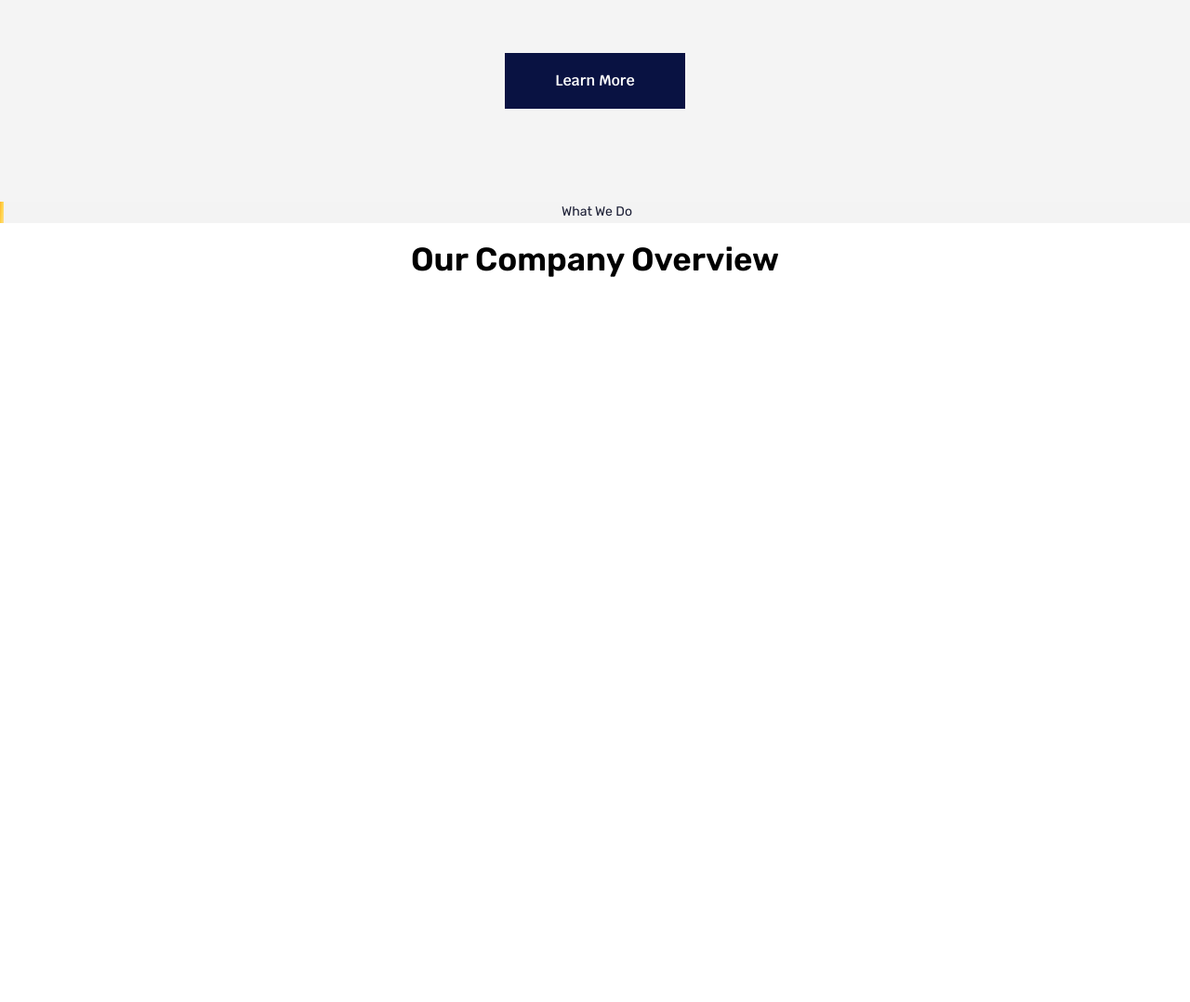
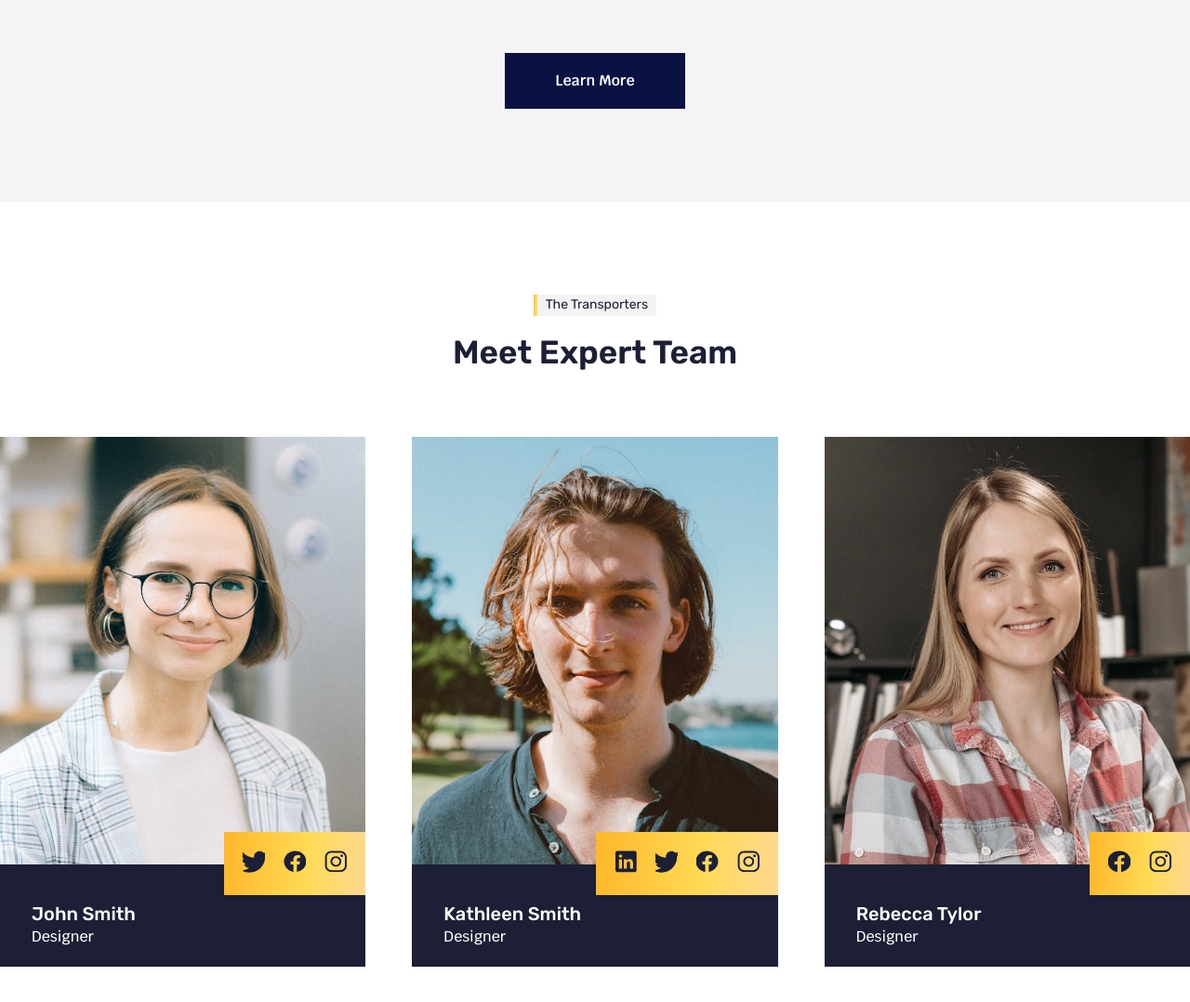
Before and after one commit to Mark2404/Transitflow, a plain HTML site: page pages/about.html in a window 1280 px wide. Shown: the part 2141-3219 px from the top of the page at 93% size. Before the commit the page ends 2441 px from the top, so only its background shows below. Drawn offline with Linux system fonts and the light colour scheme.

Commit message:
Expert section

```diff
--- a/pages/about.html
+++ b/pages/about.html
@@ -175,16 +175,55 @@
                 </div>
             </div>
         </section>
-        <section>
+        <section class="Expert">
             <div class="container">
-                <div class="logistics-text">
-                    <div class="line-text2">
-                        <div class="line"></div>
+                <div class="Expert-text">
+                    <div class="line-text3">
+                        <div class="linee"></div>
                         <div class="text">
-                            <p>What We Do</p>
+                            <p>The Transporters</p>
                         </div>
                     </div>
-                    <h3>Our Company Overview</h3>
+                    <h3>Meet Expert Team</h3>
+                </div>
+                <div class="Expert-carts">
+                    <div class="Expert-cart">
+                        <img class="Expert-img" src="../imgs/Expert_Image.png" alt="">
+                        <div class="Expert-cart-text">
+                            <h5>John Smith</h5>
+                            <p>Designer</p>
+                            <div class="Expert-cart-icon">
+                                <a href="htstps://www.twitter.com"><img src="../imgs/twitter.svg" alt=""></a>
+                                <a href="htstps://www.facebook.com"><img src="../imgs/facebook.svg" alt=""></a>
+                                <a href="htstps://www.instagram.com"><img src="../imgs/instagram.svg" alt=""></a>
+                            </div>
+                        </div>
+                    </div>
+                    <div class="Expert-cart">
+                        <img class="Expert-img" src="../imgs/Expert_Image2.png" alt="">
+                        <div class="Expert-cart-text">
+                            <h5>Kathleen Smith</h5>
+                            <p>Designer</p>
+                            <div class="Expert-cart-icon">
+                                <a href="htstps://www.linkedin.com"> <img src="../imgs/In.svg" alt=""></a>
+                                <a href="htstps://www.twitter.com"><img src="../imgs/twitter.svg" alt=""></a>
+                                <a href="htstps://www.facebook.com"><img src="../imgs/facebook.svg" alt=""></a>
+                                <a href="htstps://www.instagram.com"><img src="../imgs/instagram.svg" alt=""></a>
+
+                            </div>
+                        </div>
+                    </div>
+                    <div class="Expert-cart">
+                        <img class="Expert-img" src="../imgs/Expert_Image3.png" alt="">
+                        <div class="Expert-cart-text">
+                            <h5>Rebecca Tylor</h5>
+                            <p>Designer</p>
+                            <div class="Expert-cart-icon">
+                                <a href="htstps://www.facebook.com"> <img src="../imgs/facebook.svg" alt=""></a>
+                                <a href="htstps://www.instagram.com"><img src="../imgs/instagram.svg" alt=""></a>
+                            </div>
+                        </div>
+                    </div>
                 </div>
             </div>
         </section>
--- a/styles/about.css
+++ b/styles/about.css
@@ -471,3 +471,117 @@ nav {
     #212e73 116.84%
   );
 }
+
+.Expert .container {
+  padding: 100px 0;
+}
+.Expert-text {
+  display: flex;
+  flex-direction: column;
+  align-items: center;
+  justify-content: center;
+}
+.line-text3 {
+  display: flex;
+  align-items: center;
+}
+.line-text3 .linee {
+  background: linear-gradient(
+    94.06deg,
+    #ffb629 -1.21%,
+    #ffda56 58.66%,
+    #ffd7a6 116.84%
+  );
+  height: 23px;
+  width: 4px;
+}
+.line-text3 .text {
+  width: 100%;
+  height: 23px;
+  background: #E8E8E880;
+  display: flex;
+  align-items: center;
+  justify-content: center;
+}
+
+.line-text3 .text p {
+  display: grid;
+  place-content: center;
+  font-size: 14px;
+  font-weight: 400;
+  line-height: 16.59px;
+  text-align: center;
+  color: #1C1F35;
+}
+.Expert-text h3 {
+  margin-top: 19px;
+  font-size: 35px;
+  font-weight: 600;
+  line-height: 41.48px;
+  text-align: center;
+  color: #1C1F35;
+}
+
+
+.Expert-carts {
+  display: grid;
+  grid-template-columns: repeat(3, 1fr);
+  gap: 50px;
+  margin-top: 70px;
+}
+.Expert-cart {
+  display: flex;
+  flex-direction: column;
+  align-items: center;
+  justify-content: center;
+}
+.Expert-cart img {
+  width: 100%;
+  height: 100%;
+  object-fit: cover;
+}
+.Expert-cart-text {
+  position: relative;
+  padding-top: 42px;
+  padding-left: 34px;
+  padding-bottom: 20px;
+  width: 100%;
+  height: 100%;
+  position: relative;
+  display: flex;
+  flex-direction: column;
+  justify-content: center;
+  background-color: #1C1F35;
+}
+.Expert-cart-text h5 {
+font-size: 20px;
+font-weight: 500;
+line-height: 23.7px;
+text-align: left;
+color: var(--wheit);
+}
+.Expert-cart-text p {
+  font-family: var(--font-family);
+font-size: 16px;
+font-weight: 500;
+line-height: 24.24px;
+text-align: left;
+  color: var(--wheit);
+}
+.Expert-cart-icon {
+  position: absolute;
+  display: flex;
+  align-items: center;
+  justify-content: center;
+  top: -55px;
+  right: 0;
+  padding: 20px 20px;
+  background: linear-gradient(94.06deg, #FFB629 -1.21%, #FFDA56 58.66%, #FFD7A6 116.84%);
+
+  gap: 20px;
+  margin-top: 20px;
+}
+.Expert-cart-icon img {
+  width: 24px;
+  height: 24px;
+}
```
Also changed, not shown: imgs/Expert_Image.png (added), imgs/Expert_Image2.png (added), imgs/Expert_Image3.png (added), imgs/In.svg (added), imgs/facebook.svg (added), imgs/instagram.svg (added), imgs/twitter.svg (added).
